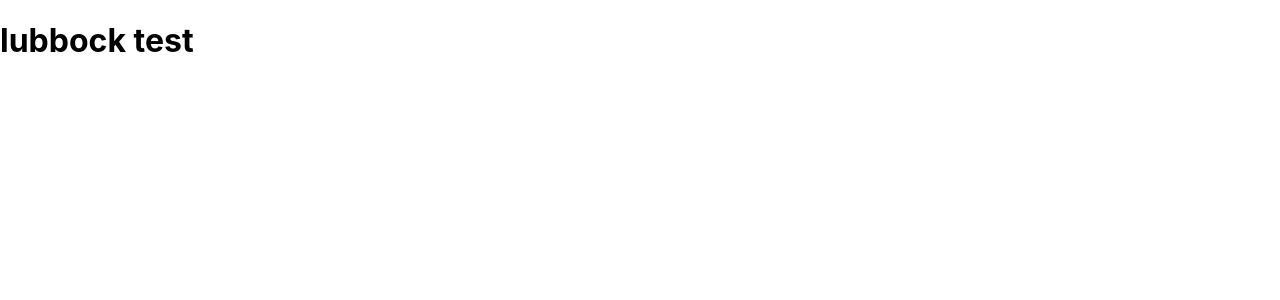
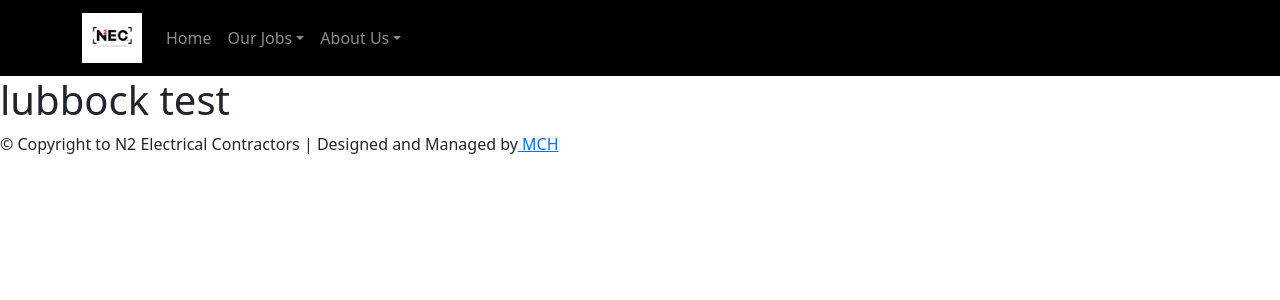
Before and after one commit to MattHerringshaw1/N2EC, a React (Create React App) app in the folder client/: page /Lubbock in a window 1280 px wide. Shown: the top 300 px of the page. Built offline with nearby package versions, Linux system fonts and the light colour scheme.

Commit message:
menu-footer-base

```diff
--- a/client/package.json
+++ b/client/package.json
@@ -6,7 +6,9 @@
     "@testing-library/jest-dom": "^5.16.5",
     "@testing-library/react": "^13.4.0",
     "@testing-library/user-event": "^13.5.0",
+    "bootstrap": "^5.2.3",
     "react": "^18.2.0",
+    "react-bootstrap": "^2.7.2",
     "react-dom": "^18.2.0",
     "react-router-dom": "^6.8.2",
     "react-scripts": "5.0.1",
--- a/client/src/components/BaseLayout.js
+++ b/client/src/components/BaseLayout.js
@@ -0,0 +1,17 @@
+import Footer from "./Footer";
+import Menu from "./Menu";
+
+
+function BaseLayout(props) {
+
+
+    return(
+        <>
+            <Menu />
+            {props.children}
+            <Footer />
+        </>
+    )
+}
+
+export default BaseLayout
--- a/client/src/components/Footer.js
+++ b/client/src/components/Footer.js
@@ -0,0 +1,18 @@
+
+
+function Footer() {
+
+
+    return(
+        <div>
+            <div>
+                <p>© Copyright to N2 Electrical Contractors | Designed and Managed by
+                    <a text-decoration="none" href="https://matthewherringshaw.com/"> MCH</a>
+
+                    </p>
+            </div>
+        </div>
+    )
+}
+
+export default Footer
--- a/client/src/components/Menu.js
+++ b/client/src/components/Menu.js
@@ -0,0 +1,47 @@
+import Container from 'react-bootstrap/Container';
+import Nav from 'react-bootstrap/Nav';
+import Navbar from 'react-bootstrap/Navbar';
+import NavDropdown from 'react-bootstrap/NavDropdown';
+import logo from '../images/logo.png'
+
+function Menu() {
+  return (
+    <Navbar bg="black" expand="lg" variant='dark' >
+      <Container>
+        <Navbar.Brand href="/">
+            <img
+            src={logo}
+            width="60"
+            height="50"
+            // className="d-inline-block align-top"
+            alt=""
+        />
+        </Navbar.Brand>
+        <Navbar.Toggle aria-controls="basic-navbar-nav" />
+        <Navbar.Collapse id="basic-navbar-nav">
+          <Nav className="me-auto">
+            <Nav.Link href="/">Home</Nav.Link>
+            <NavDropdown title="Our Jobs" id="basic-nav-dropdown">
+              <NavDropdown.Item href="/Dallas">Dallas</NavDropdown.Item>
+              <NavDropdown.Item href="/Lubbock">Lubbock</NavDropdown.Item>
+            </NavDropdown>
+            <NavDropdown title="About Us" id="basic-nav-dropdown">
+              <NavDropdown.Item href="/#">Our Team</NavDropdown.Item>
+              <NavDropdown.Item href="/#">Careers</NavDropdown.Item>
+              <NavDropdown.Item href="/#">Contact Us</NavDropdown.Item>
+            </NavDropdown>
+          </Nav>
+          {/* <Nav className="me-auto">
+            <NavDropdown title="About Us" id="basic-nav-dropdown">
+              <NavDropdown.Item href="/#">Our Team</NavDropdown.Item>
+              <NavDropdown.Item href="/#">Careers</NavDropdown.Item>
+              <NavDropdown.Item href="/#">Contact Us</NavDropdown.Item>
+            </NavDropdown>
+          </Nav> */}
+        </Navbar.Collapse>
+      </Container>
+    </Navbar>
+  );
+}
+
+export default Menu
--- a/client/src/index.js
+++ b/client/src/index.js
@@ -7,16 +7,21 @@ import { Routes, Route, BrowserRouter } from 'react-router-dom'
 import Home from './components/Home';
 import Lubbock from './components/Lubbock';
 import Dallas from './components/Dallas';
+import BaseLayout from './components/BaseLayout';
+import 'bootstrap/dist/css/bootstrap.min.css';
+
 
 const root = ReactDOM.createRoot(document.getElementById('root'));
 root.render(
   <React.StrictMode>
     <BrowserRouter>
-      <Routes>
-        <Route path='/' element={<Home />} />
-        <Route path='/Dallas' element={<Dallas />} />
-        <Route path='/Lubbock' element={<Lubbock />} />
-      </Routes>
+    <BaseLayout>
+        <Routes>
+          <Route path='/' element={<Home />} />
+          <Route path='/Dallas' element={<Dallas />} />
+          <Route path='/Lubbock' element={<Lubbock />} />
+        </Routes>
+      </BaseLayout>
     </BrowserRouter>
   </React.StrictMode>
 );
```
Also changed, not shown: client/src/images/logo.png (added), 1 other file (tests, documents, lock files or other folders).
